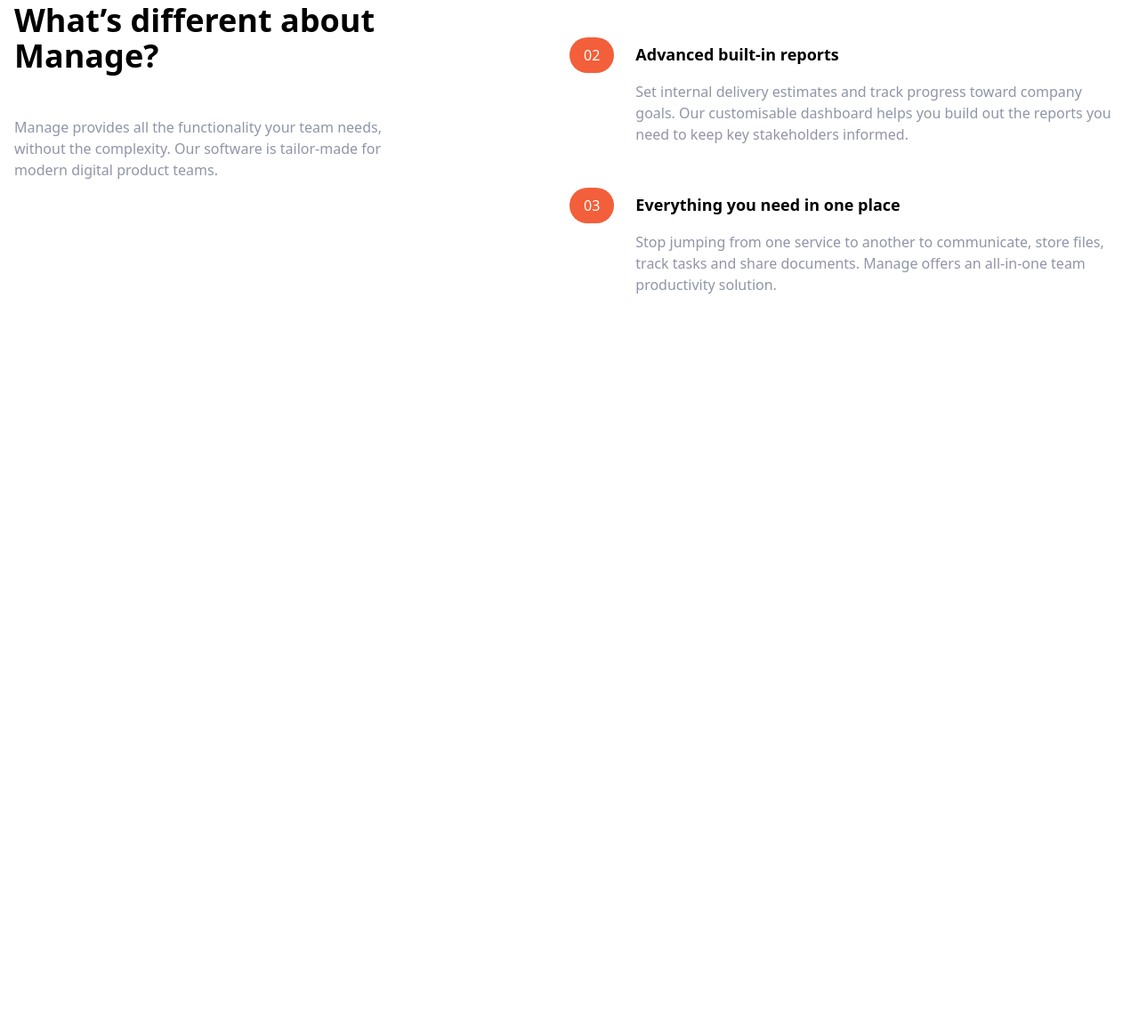
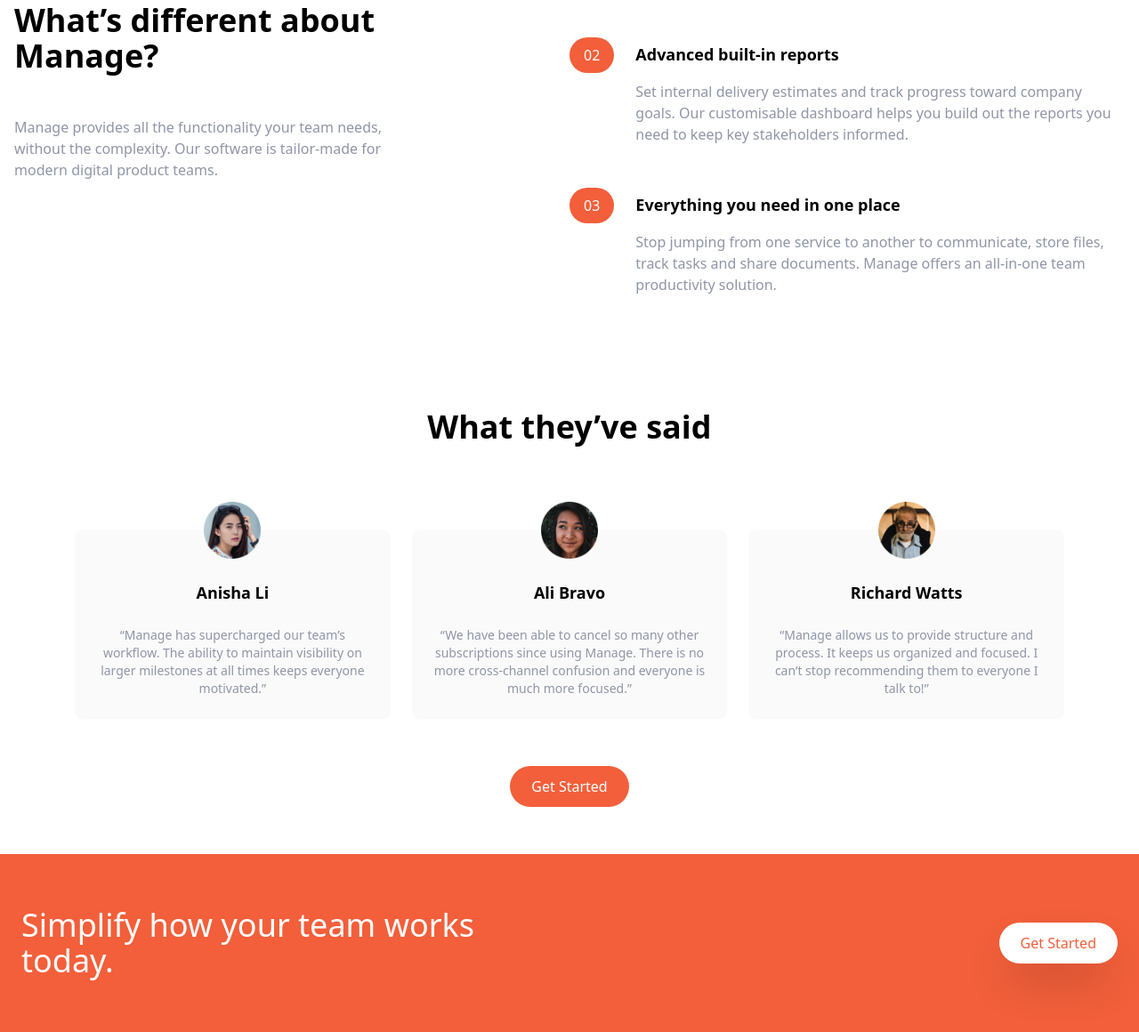
Before and after one commit to andrew0samir/manage-landing-page, a website: page index.html in a window 1280 px wide. Shown: the part 791-1951 px from the top of the page at 89% size. Before the commit the page ends 1123 px from the top, so only its background shows below. Drawn offline with Linux system fonts and the light colour scheme.

Commit message:
add two sections testimonials and CTA

```diff
--- a/index.html
+++ b/index.html
@@ -158,6 +158,74 @@
 	</section>
 
 
+	<!-- testimonials section -->
+	<section>
+		<div class="max-w-6xl px-5 mx-auto mt-32 text-center">
+			<!-- heading  -->
+			<h2 class="text-4xl font-bold text-center">
+				What they’ve said
+			</h2>
+			<!-- testimonials container -->
+			<div class="flex flex-col mt-24 md:flex-row gao-x-6">
+				<!-- testimonials item 1 -->
+				<div class="flex flex-col items-center p-6 gap-y-6 rounded-lg bg-veryLightGray md:w-1/3">
+					<img src="images/avatar-anisha.png" class="w-16 -mt-14" alt="testimonial image">
+					<h5 class="text-lg font-bold">
+						Anisha Li
+					</h5>
+					<p class="text-sm text-darkGrayBlue">
+						“Manage has supercharged our team’s workflow. The ability to maintain
+						visibility on larger milestones at all times keeps everyone motivated.”
+					</p>
+				</div>
+				<!-- testimonials item 2 -->
+				<div class="hidden flex-col items-center p-6 gap-y-6 mx-6 rounded-lg
+				 		bg-veryLightGray md:flex md:w-1/3 ">
+					<img src="images/avatar-ali.png" class="w-16 -mt-14" alt="testimonial image">
+					<h5 class="text-lg font-bold">
+						Ali Bravo
+					</h5>
+					<p class="text-sm text-darkGrayBlue">
+						“We have been able to cancel so many other subscriptions since using
+						Manage. There is no more cross-channel confusion and everyone is much
+						more focused.”
+					</p>
+				</div>
+				<!-- testimonials item 3 -->
+				<div class="hidden flex-col items-center p-6 gap-y-6 rounded-lg
+							bg-veryLightGray md:flex md:w-1/3">
+					<img src="images/avatar-richard.png" class="w-16 -mt-14" alt="testimonial image">
+					<h5 class="text-lg font-bold">
+						Richard Watts
+					</h5>
+					<p class="text-sm text-darkGrayBlue">
+						“Manage allows us to provide structure and process. It keeps us organized
+						and focused. I can’t stop recommending them to everyone I talk to!”
+					</p>
+				</div>
+			</div>
+			<div class="my-16">
+				<a href="#" class="btn">Get Started</a>
+			</div>
+		</div>
+	</section>
+
+	<!-- CTA section -->
+	<section class="bg-brightRed">
+		<!-- flex container -->
+		<div class="container mx-auto flex flex-col items-center justify-between
+		px-6 py-24 md:flex-row md:py-12">
+			<!-- heading -->
+			<h2 class="text-5xl font-medium text-center text-white
+			 md:text-4xl md:max-w-xl md:text-left">
+				Simplify how your team works today.
+			</h2>
+			<div class="my-10">
+				<a href="#" class="p-3 px-6 text-brightRed bg-white shadow-2xl
+				 rounded-full hover:bg-gray-200">Get Started</a>
+			</div>
+		</div>
+	</section>
 
 
 
@@ -173,29 +241,10 @@
 
 <!--
 
-  What they’ve said
-
-  Anisha Li
-  “Manage has supercharged our team’s workflow. The ability to maintain
-  visibility on larger milestones at all times keeps everyone motivated.”
-
-  Ali Bravo
-  “We have been able to cancel so many other subscriptions since using
-  Manage. There is no more cross-channel confusion and everyone is much
-  more focused.”
-
-  Richard Watts
-  “Manage allows us to provide structure and process. It keeps us organized
-  and focused. I can’t stop recommending them to everyone I talk to!”
-
   Shanai Gough
   “Their software allows us to track, manage and collaborate on our projects
   from anywhere. It keeps the whole team in-sync without being intrusive.”
 
-  Get Started
-
-  Simplify how your team works today.
-  Get Started
 
   Home
   Pricing
```
Also changed, not shown: src/output.css.
